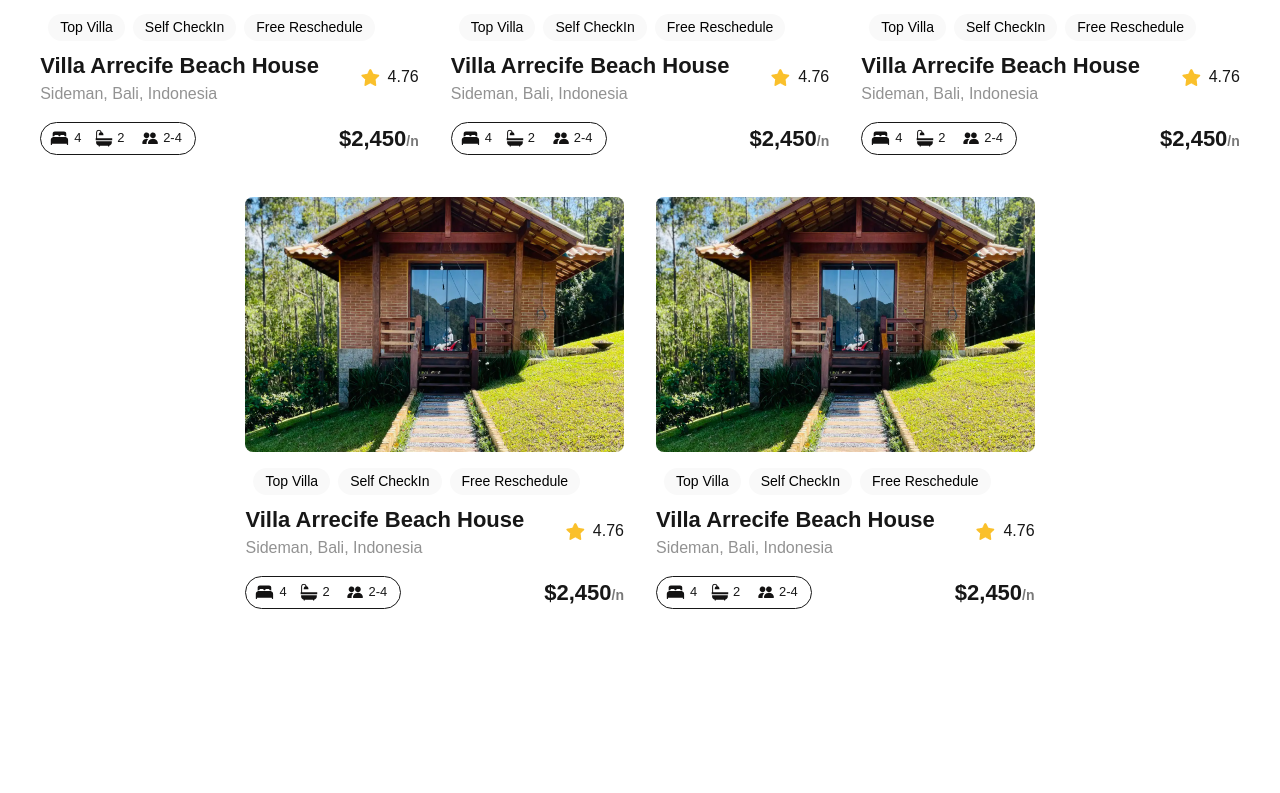
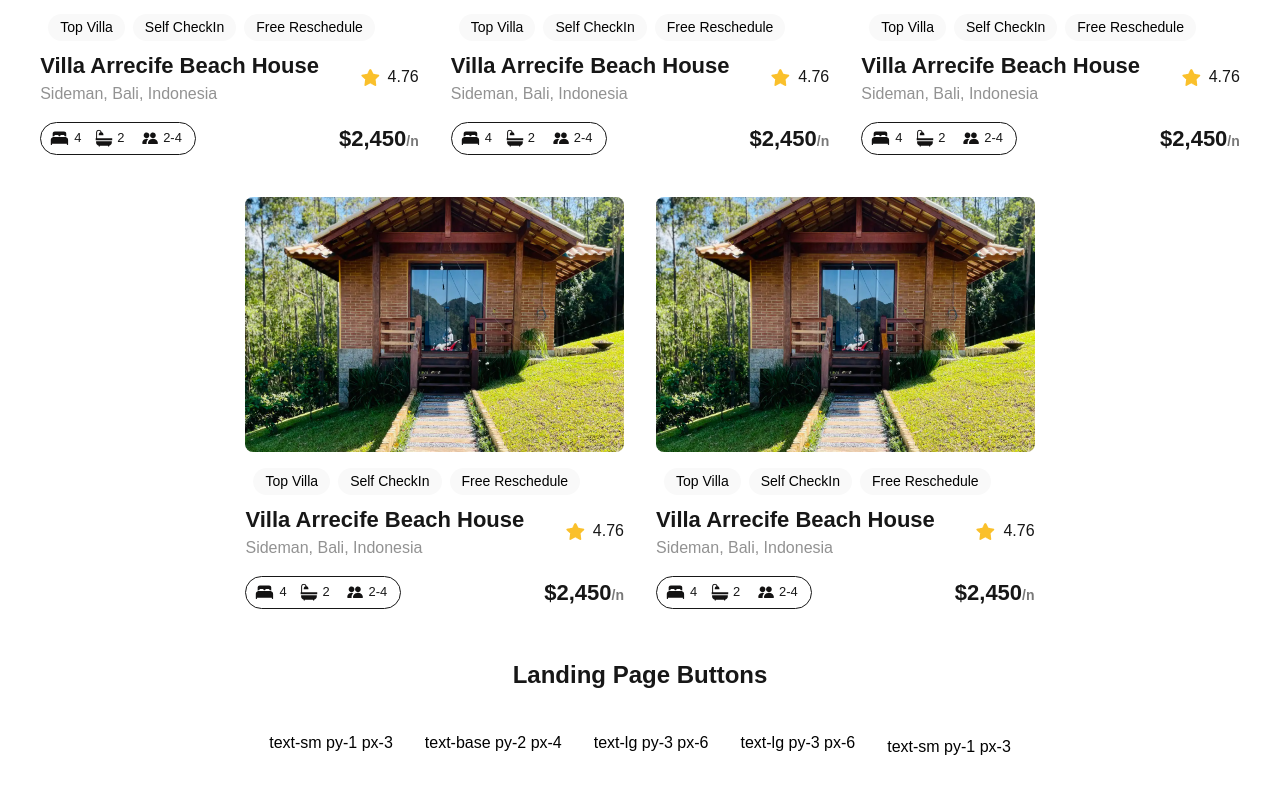
Before and after one commit to Hillary-Robert/alx-project-0x00-setup, a Next.js app in the folder alx-project-0x00/: page /landing in a window 1280 px wide. Shown: the part 771-1564 px from the top of the page. Before the commit the page ends 1390 px from the top, so only its background shows below. Built offline with nearby package versions, Linux system fonts and the light colour scheme.

Commit message:
Advanced Task

```diff
--- /dev/null
+++ b/alx-project-0x00/components/Button.tsx
@@ -0,0 +1,32 @@
+import { div } from "framer-motion/client";
+import {ButtonProps} from "../interfaces"
+import React from 'react'
+
+
+const sizeStyles = {
+  small: "text-sm py-1 px-3",
+  medium: "text-base py-2 px-4",
+  large: "text-lg py-3 px-6",
+};
+
+
+
+
+const Button: React.FC<ButtonProps> =({
+  title,
+  size = "medium",
+  shape = "rounded-md",
+  className ='',
+})=>{
+  const sizeClass = sizeStyles[size] || sizeStyles.medium;
+
+  return (
+    <div>
+      <button className="bg-white text-black p-2">{sizeClass}</button>
+    </div>
+  )
+
+}
+
+
+export default Button;
--- a/alx-project-0x00/interfaces/index.ts
+++ b/alx-project-0x00/interfaces/index.ts
@@ -1,3 +1,11 @@
 export interface PillProps {
   title: string
 }
+
+
+export interface ButtonProps {
+  title: string;
+  size?: "small" | "medium" | "large";
+  shape?: "rounded-sm" | "rounded-md" | "rounded-full";
+  className?: string;
+}
--- a/alx-project-0x00/pages/landing.tsx
+++ b/alx-project-0x00/pages/landing.tsx
@@ -1,4 +1,5 @@
 import Card from "@/components/Card"
+import Button from "../components/Button";
 
 const Landing: React.FC =  () => {
   return (
@@ -6,6 +7,18 @@ const Landing: React.FC =  () => {
       <h1 className=" text-xl font-extralight">Landing Page</h1>
 
       <Card />
+
+      <div className="flex flex-col items-center gap-4 p-10">
+        <h1 className="text-2xl font-bold mb-4">Landing Page Buttons</h1>
+
+        <div className="space-y-2 flex flex-row gap-4 flex-wrap justify-center items-center">
+          <Button title="Small Rounded-sm" size="small" shape="rounded-sm" />
+          <Button title="Medium Rounded-md" size="medium" shape="rounded-md" />
+          <Button title="Large Rounded-full" size="large" shape="rounded-full" />
+          <Button title="Large Rounded-sm" size="large" shape="rounded-sm" />
+          <Button title="Small Rounded-full" size="small" shape="rounded-full" />
+        </div>
+      </div>
     </div>
   )
 }
```
